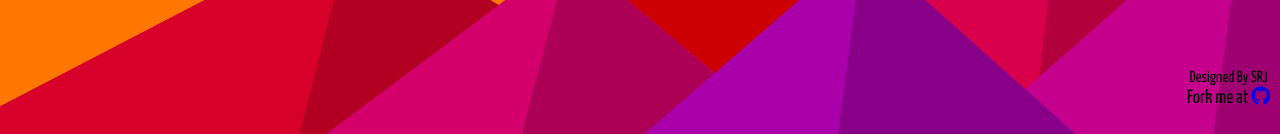
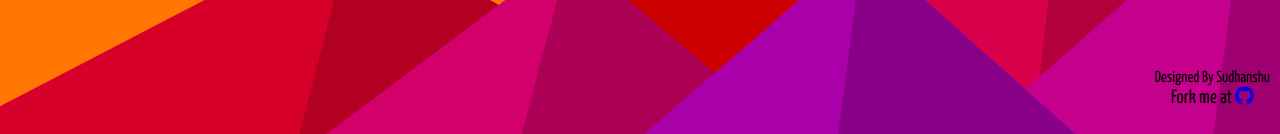
Before and after one commit to SudhanshuRanjan2005/bmi_calculator, a plain HTML site: page index.html in a window 1280 px wide. Shown: the part 666-800 px from the top of the page. Drawn offline with Linux system fonts and the light colour scheme; a web font is replaced by a local one.

Commit message:
name change

```diff
--- a/index.html
+++ b/index.html
@@ -21,7 +21,7 @@
 	</div>
 	<footer>
 		<div class="footer">
-			<p class="footer-text" id="footer-text-1">Designed By SRJ</p>
+			<p class="footer-text" id="footer-text-1">Designed By Sudhanshu</p>
 			<p class="footer-text">Fork me at <a href="https://github.com/SudhanshuRanjan2005/bmi_calculator"><i class="fab fa-github"></i></p></a></p>
 		</div>
 	</footer>
```
